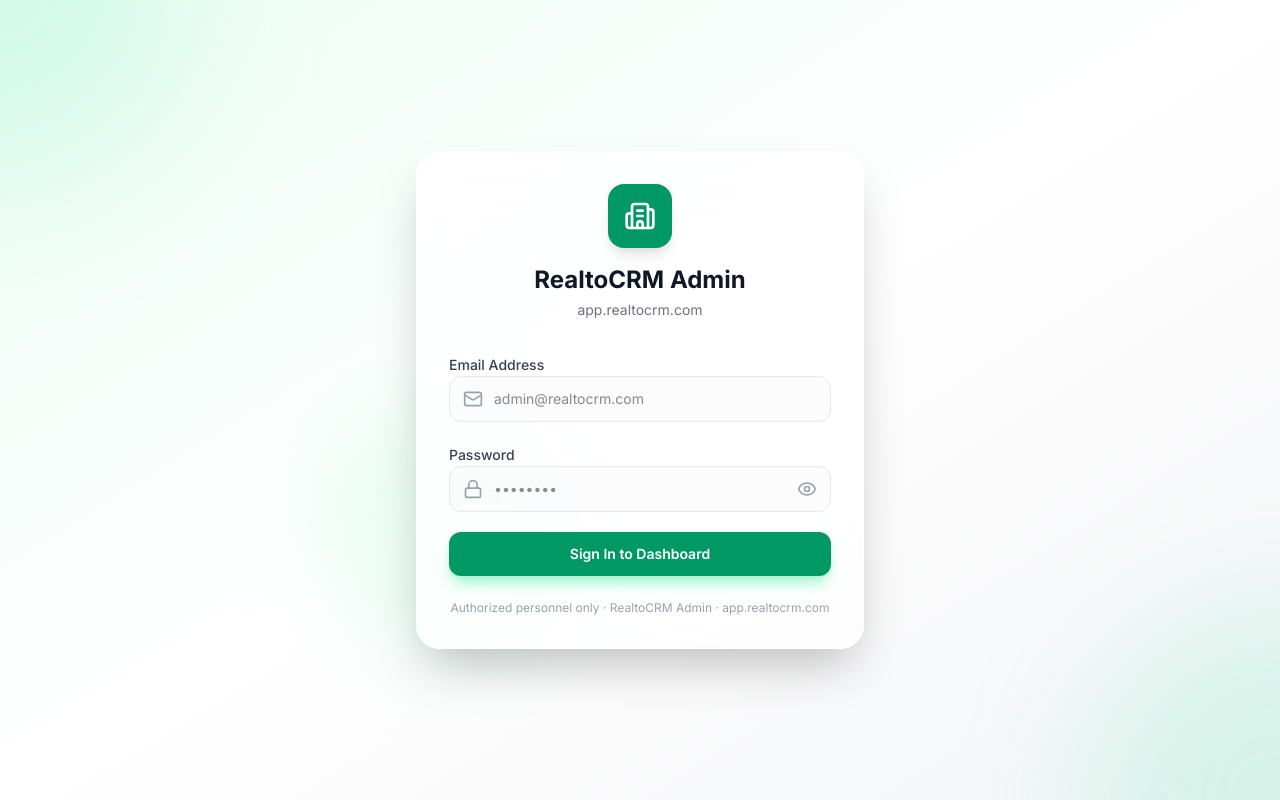
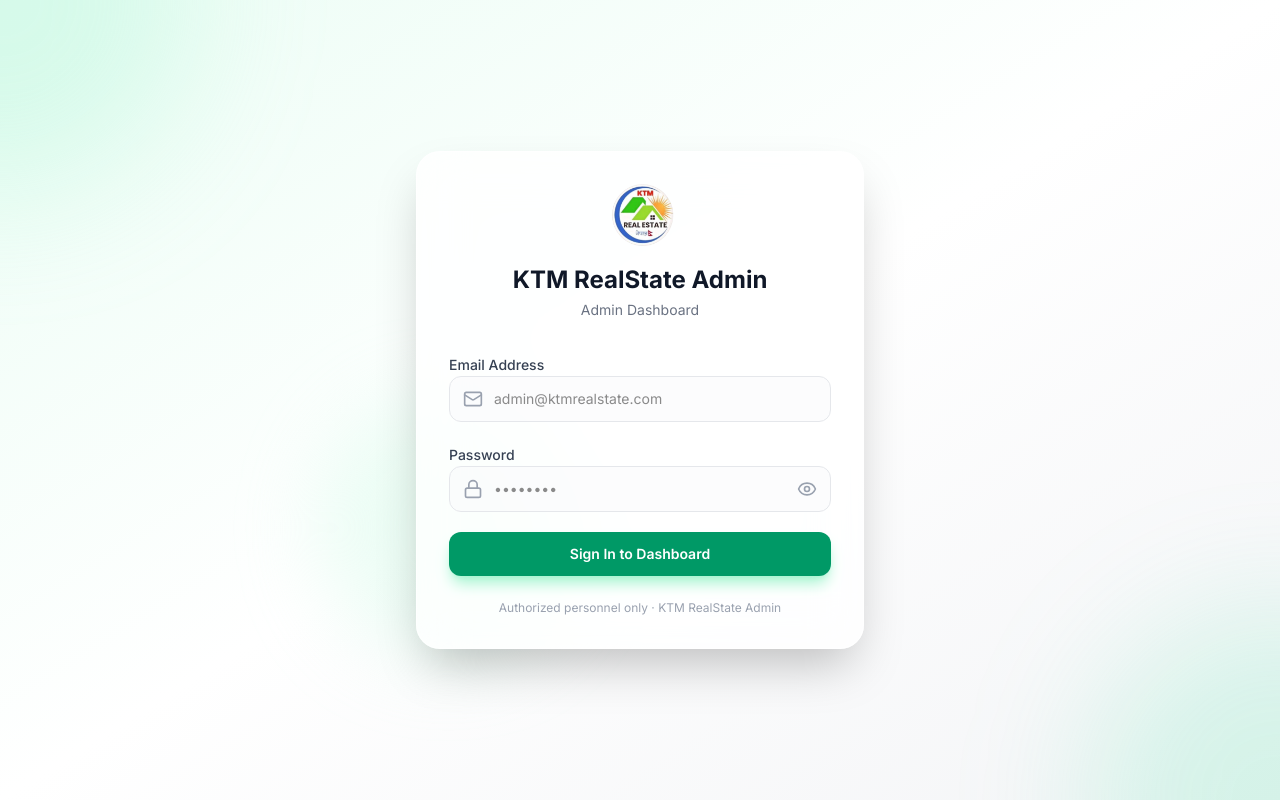
Before and after one commit to AaSu9/ktm-admin-crm, a Next.js app: page /login in a window 1280 px wide. Built offline with nearby package versions, Linux system fonts and the light colour scheme.

Commit message:
feat: rebrand to KTM RealState with logo, fix prisma generate for Vercel build

```diff
--- a/src/app/(dashboard)/leads/[id]/page.tsx
+++ b/src/app/(dashboard)/leads/[id]/page.tsx
@@ -309,7 +309,7 @@
           <div className="bg-white rounded-3xl p-6 shadow-sm border border-gray-100 space-y-4">
             <div className="flex items-center justify-between">
               <h3 className="font-bold text-gray-900 text-lg flex items-center gap-2">
-                <Sparkles className="h-5 w-5 text-amber-500" /> RealtoCRM Smart Matcher
+                <Sparkles className="h-5 w-5 text-amber-500" /> KTM RealState Smart Matcher
               </h3>
               <span className="text-xs text-emerald-600 bg-emerald-50 font-semibold px-2 py-0.5 rounded-full">
                 {lead.inquiry_type ? `${lead.inquiry_type} matching` : 'Smart matching'}
--- a/src/app/(dashboard)/matches/page.tsx
+++ b/src/app/(dashboard)/matches/page.tsx
@@ -154,7 +154,7 @@
           <h1 className="text-2xl font-bold text-gray-900 flex items-center gap-2">
             <Sparkles className="h-6 w-6 text-amber-500" /> Automatic Matching Hub
           </h1>
-          <p className="text-gray-500 text-sm mt-1">RealtoCRM connects active leads to available properties instantly.</p>
+          <p className="text-gray-500 text-sm mt-1">KTM RealState connects active leads to available properties instantly.</p>
         </div>
         <div className="flex items-center gap-2">
           {dbError && (
--- a/src/app/(dashboard)/properties/new/page.tsx
+++ b/src/app/(dashboard)/properties/new/page.tsx
@@ -79,7 +79,7 @@
         </Link>
         <div>
           <h1 className="text-2xl font-bold text-gray-900">Add New Property</h1>
-          <p className="text-gray-500 text-sm">List a new property in the RealtoCRM system.</p>
+          <p className="text-gray-500 text-sm">List a new property in the KTM RealState system.</p>
         </div>
       </div>
 
--- a/src/app/layout.tsx
+++ b/src/app/layout.tsx
@@ -7,7 +7,7 @@
 const inter = Inter({ subsets: ['latin'] })
 
 export const metadata: Metadata = {
-  title: 'RealtoCRM Admin — Manage Your Real Estate Business Smarter',
+  title: 'KTM RealState Admin — Manage Your Real Estate Business Smarter',
   description: 'Everything you need to manage your real estate business in one powerful platform.',
 }
 
--- a/src/app/login/page.tsx
+++ b/src/app/login/page.tsx
@@ -52,11 +52,9 @@
         <div className="bg-white/80 backdrop-blur-xl rounded-3xl shadow-2xl border border-white/60 p-8">
           {/* Logo */}
           <div className="text-center mb-8">
-            <div className="inline-flex items-center justify-center w-16 h-16 bg-emerald-600 rounded-2xl shadow-lg mb-4">
-              <Building2 className="h-8 w-8 text-white" />
-            </div>
-            <h1 className="text-2xl font-bold text-gray-900">RealtoCRM Admin</h1>
-            <p className="text-gray-500 text-sm mt-1">app.realtocrm.com</p>
+            <img src="/logo.png" alt="KTM RealState" className="h-16 w-auto mx-auto mb-4 object-contain" />
+            <h1 className="text-2xl font-bold text-gray-900">KTM RealState Admin</h1>
+            <p className="text-gray-500 text-sm mt-1">Admin Dashboard</p>
           </div>
 
           <form onSubmit={handleSubmit(onSubmit)} className="space-y-5">
@@ -68,7 +66,7 @@
                 <input
                   {...register('email')}
                   type="email"
-                  placeholder="admin@realtocrm.com"
+                  placeholder="admin@ktmrealstate.com"
                   className="w-full pl-11 pr-4 py-3 border border-gray-200 rounded-xl bg-gray-50/50 focus:outline-none focus:ring-2 focus:ring-emerald-500 focus:border-transparent transition-all text-sm"
                 />
               </div>
@@ -113,7 +111,7 @@
           </form>
 
           <p className="text-center text-xs text-gray-400 mt-6">
-            Authorized personnel only · RealtoCRM Admin · app.realtocrm.com
+            Authorized personnel only · KTM RealState Admin
           </p>
         </div>
       </div>
--- a/src/components/layout/Navbar.tsx
+++ b/src/components/layout/Navbar.tsx
@@ -35,7 +35,7 @@
         </button>
         {/* Breadcrumb */}
         <nav className="hidden sm:flex items-center gap-1.5 text-sm">
-          <span className="text-gray-400">RealtoCRM</span>
+          <span className="text-gray-400">KTM RealState</span>
           {breadcrumb.map((seg, i) => (
             <span key={i} className="flex items-center gap-1.5">
               <span className="text-gray-300">/</span>
--- a/src/components/layout/Sidebar.tsx
+++ b/src/components/layout/Sidebar.tsx
@@ -58,19 +58,15 @@
       <div className={cn('flex items-center h-16 px-4 border-b border-white/10', collapsed ? 'justify-center' : 'justify-between')}>
         {!collapsed && (
           <div className="flex items-center gap-3">
-            <div className="w-8 h-8 bg-emerald-500 rounded-lg flex items-center justify-center flex-shrink-0">
-              <Building2 className="h-4 w-4 text-white" />
-            </div>
+            <img src="/logo.png" alt="KTM RealState" className="h-8 w-8 rounded-lg object-contain flex-shrink-0" />
             <div>
-              <p className="text-white font-bold text-sm leading-none">RealtoCRM Admin</p>
-              <p className="text-emerald-400/70 text-xs mt-0.5">app.realtocrm.com</p>
+              <p className="text-white font-bold text-sm leading-none">KTM RealState</p>
+              <p className="text-emerald-400/70 text-xs mt-0.5">Admin Panel</p>
             </div>
           </div>
         )}
         {collapsed && (
-          <div className="w-9 h-9 bg-emerald-500 rounded-xl flex items-center justify-center">
-            <Building2 className="h-5 w-5 text-white" />
-          </div>
+          <img src="/logo.png" alt="KTM RealState" className="h-9 w-9 rounded-xl object-contain" />
         )}
         <button onClick={onMobileClose} className="lg:hidden text-white/60 hover:text-white">
           <X className="h-5 w-5" />
```
Also changed, not shown: public/logo.png (added).
